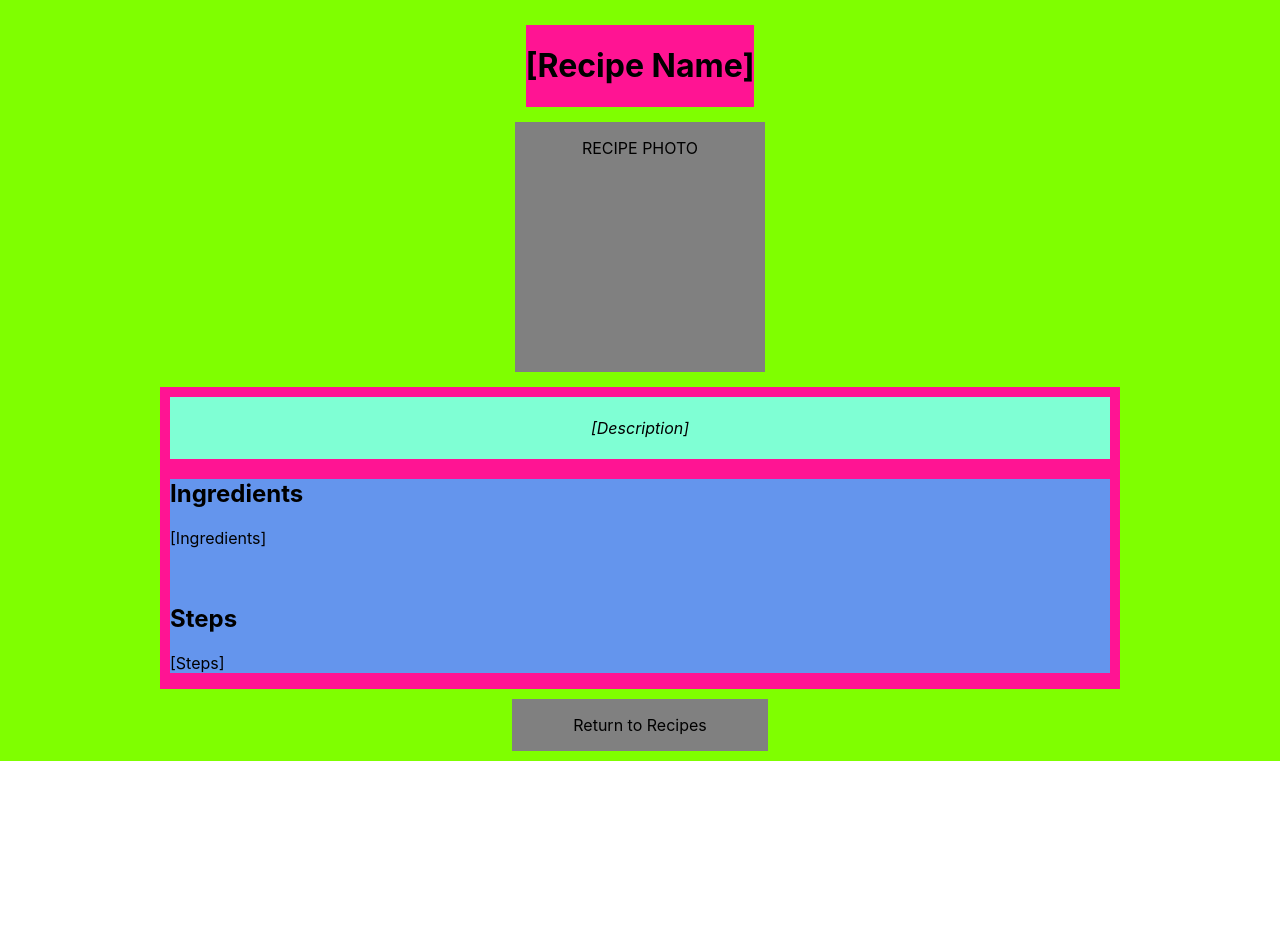
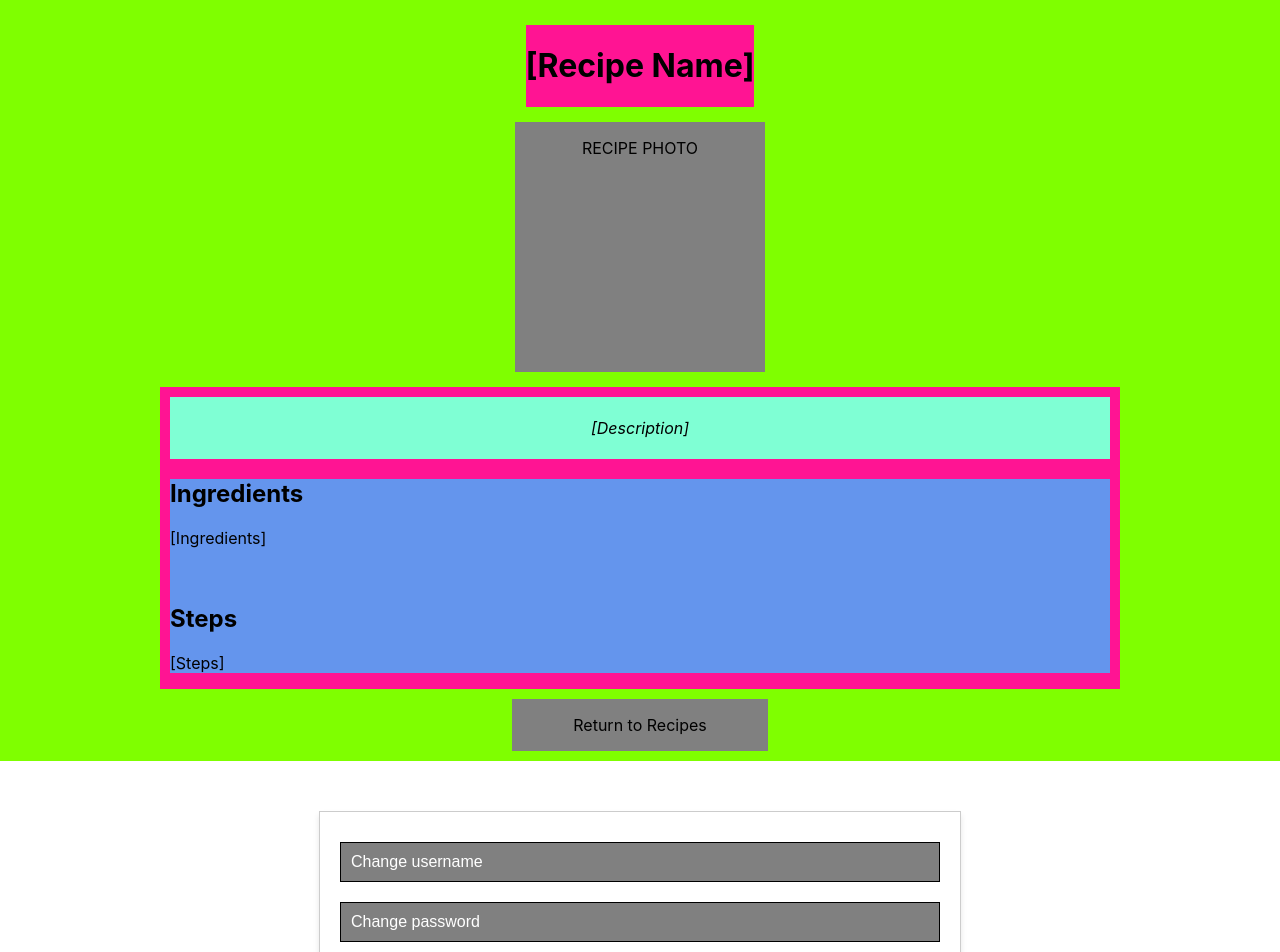
Before and after one commit to agiledev-students-fall2023/4-final-project-culinary-quest, a React (Create React App) app in the folder front-end/: page / in a window 1280 px wide. Shown: the top 952 px of the page. Before the commit the page ends 800 px from the top, so only its background shows below. Built offline with nearby package versions, Linux system fonts and the light colour scheme.

Commit message:
add to SettingsPage to App.js

```diff
--- a/front-end/src/App.js
+++ b/front-end/src/App.js
@@ -2,6 +2,7 @@
 import React from 'react';
 //import { Link } from "react-router-dom";
 import Header from './header';  // Import the header component
+import SettingsPage from './SettingsPage';
 import IndvRecipe from './indv_recipe';
 
 function App() {
@@ -9,6 +10,7 @@ function App() {
   return (
     <div className="App">
       <IndvRecipe />
+      <SettingsPage />
     </div>
   );
 }
```
